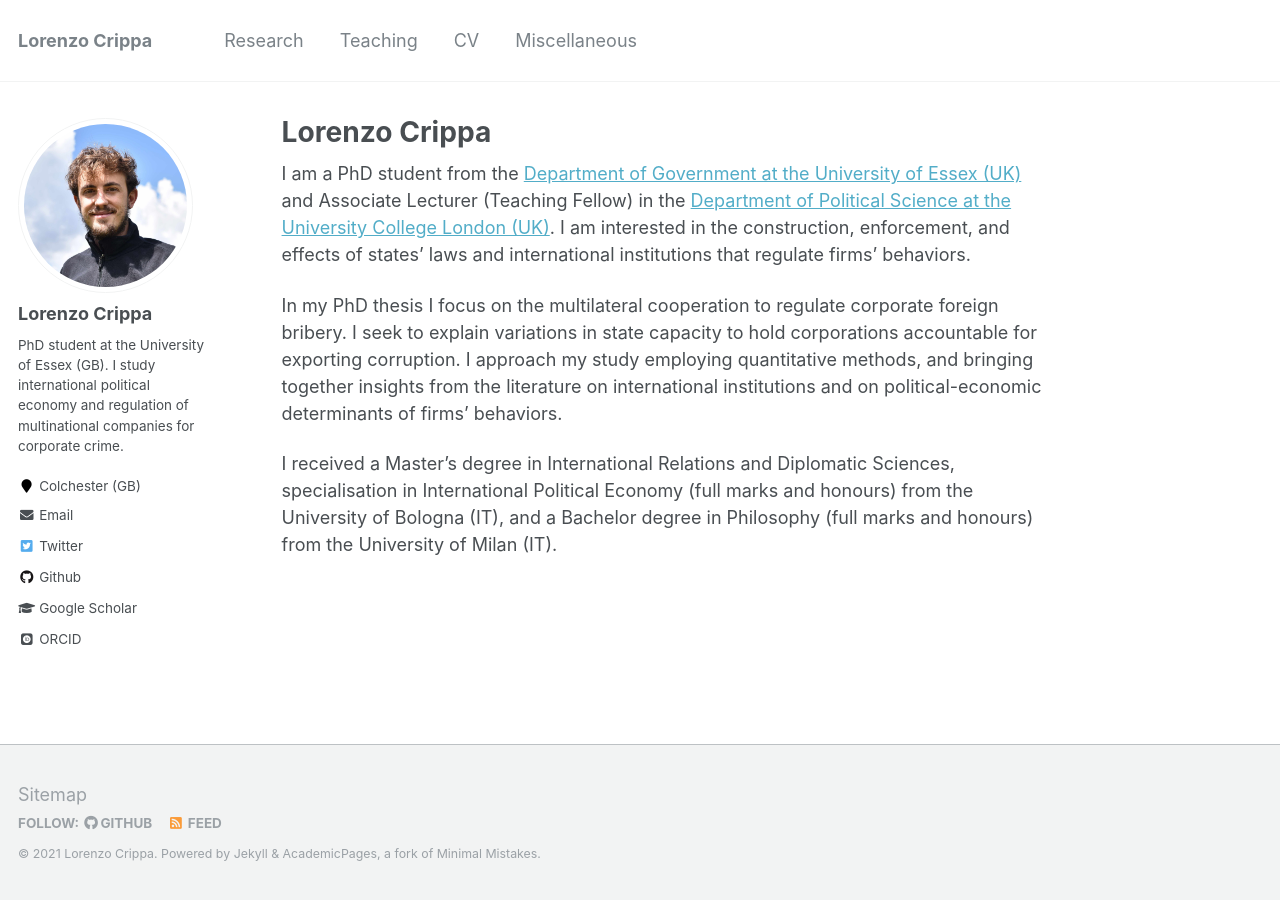
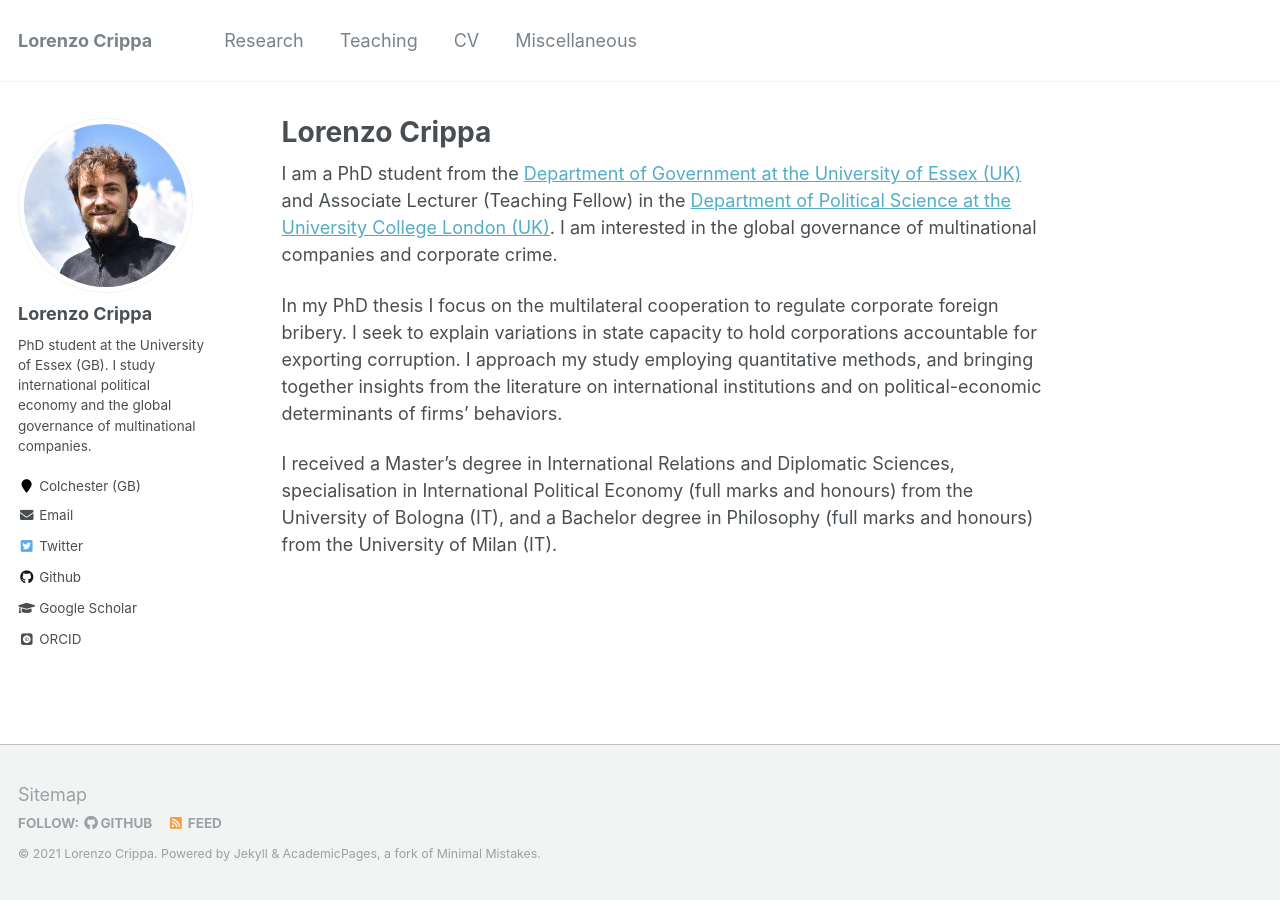
Before and after one commit to lorenzo-crippa/lorenzo-crippa.github.io, a Jekyll site: the page built from _pages/about.md, in a window 1280 px wide. Built offline with Jekyll 4.4.1, drawn with Linux system fonts in a browser that asks for light colours; some web fonts are replaced.

Commit message:
Update bio and about

```diff
--- a/_config.yml
+++ b/_config.yml
@@ -82,7 +82,7 @@ analytics:
 author:
   name             : "Lorenzo Crippa"
   avatar           : "LorenzoCrippa.jpg"
-  bio              : "PhD student at the University of Essex (GB). I study international political economy and regulation of multinational companies for corporate crime."
+  bio              : "PhD student at the University of Essex (GB). I study international political economy and the global governance of multinational companies."
   location         : "Colchester (GB)"
   employer         :
   pubmed           :
--- a/_pages/about.md
+++ b/_pages/about.md
@@ -8,7 +8,7 @@ redirect_from:
   - /about.html
 ---
 
-I am a PhD student from the [Department of Government at the University of Essex (UK)](https://www.essex.ac.uk/people/cripp64301/lorenzo-crippa) and Associate Lecturer (Teaching Fellow) in the [Department of Political Science at the University College London (UK)](https://www.ucl.ac.uk/political-science/people/academic-teaching-and-research-staff/lorenzo-crippa). I am interested in the construction, enforcement, and effects of states' laws and international institutions that regulate firms' behaviors.
+I am a PhD student from the [Department of Government at the University of Essex (UK)](https://www.essex.ac.uk/people/cripp64301/lorenzo-crippa) and Associate Lecturer (Teaching Fellow) in the [Department of Political Science at the University College London (UK)](https://www.ucl.ac.uk/political-science/people/academic-teaching-and-research-staff/lorenzo-crippa). I am interested in the global governance of multinational companies and corporate crime.
 
 In my PhD thesis I focus on the multilateral cooperation to regulate corporate foreign bribery. I seek to explain variations in state capacity to hold corporations accountable for exporting corruption. I approach my study employing quantitative methods, and bringing together insights from the literature on international institutions and on political-economic determinants of firms' behaviors.
 
```
